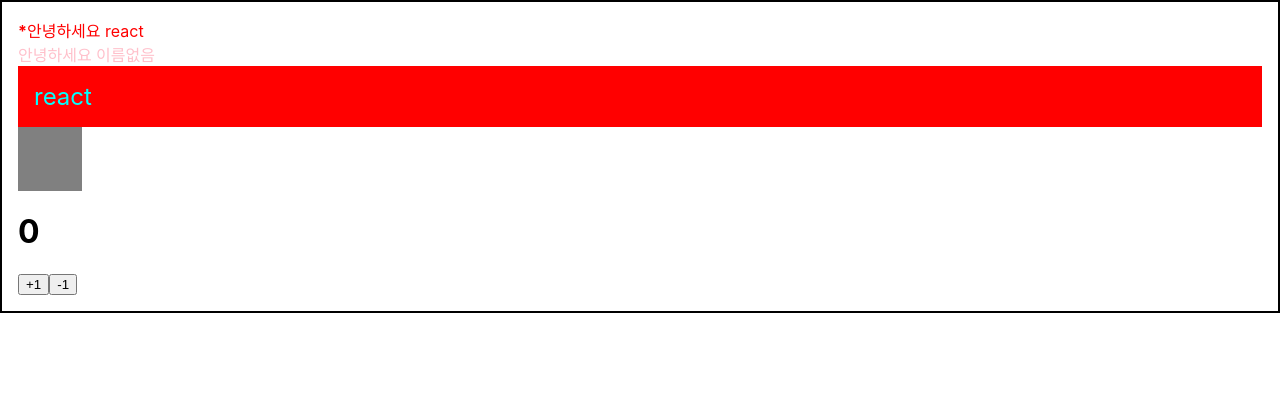
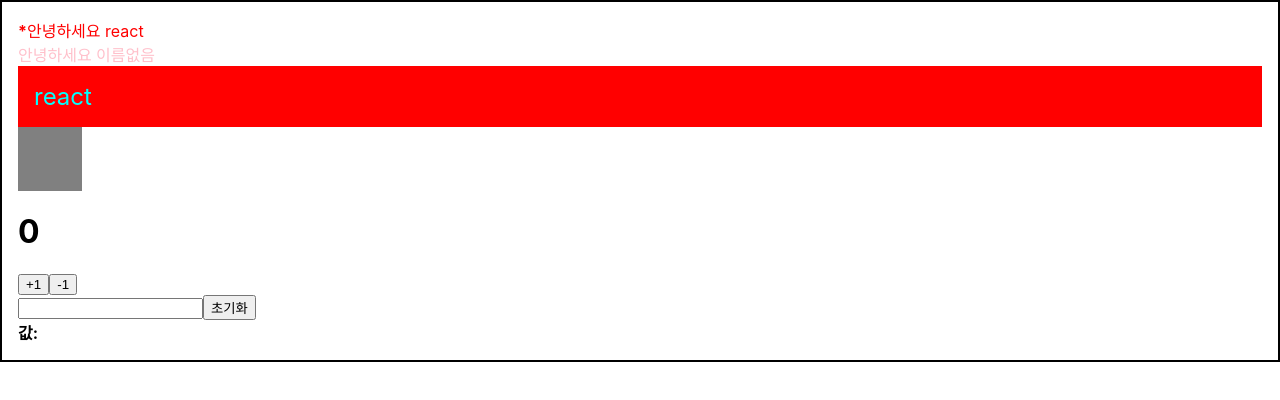
Before and after one commit to SungHyun627/React_Study, a React (Create React App) app in the folder react-intro/: page / in a window 1280 px wide. Shown: the top 400 px of the page. Built offline with nearby package versions, Linux system fonts and the light colour scheme.

Commit message:
Add InputSample component

```diff
--- a/react-intro/src/App.js
+++ b/react-intro/src/App.js
@@ -2,6 +2,7 @@
 import Hello from "./Hello";
 import Wrapper from "./Wrapper";
 import Counter from "./Counter";
+import InputSample from "./InputSample";
 
 function App() {
   const name = "react";
@@ -22,6 +23,7 @@
       <div style={style}>{name}</div>
       <div className="gray-box"></div>
       <Counter />
+      <InputSample />
     </Wrapper>
   );
 }
```
